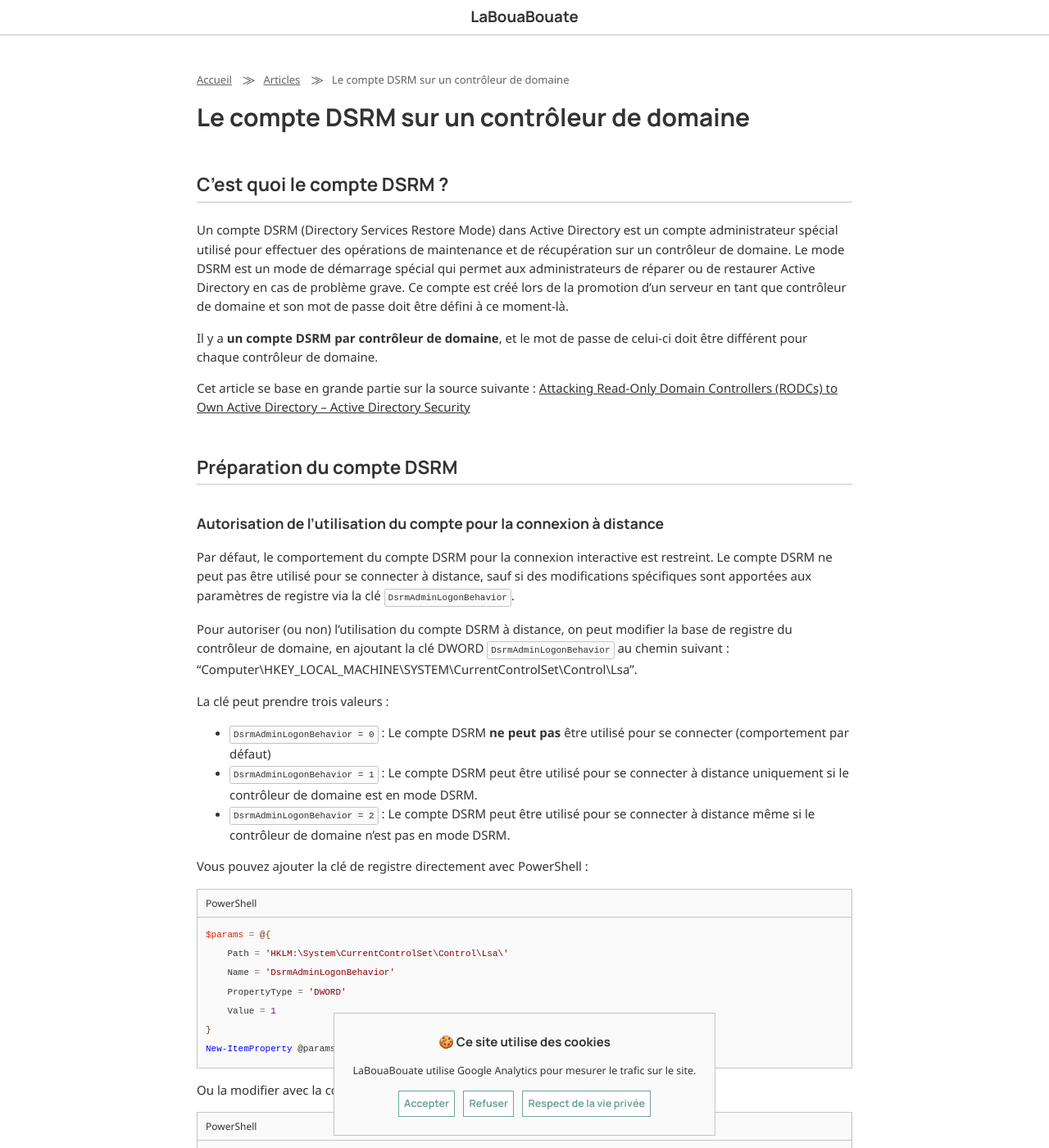
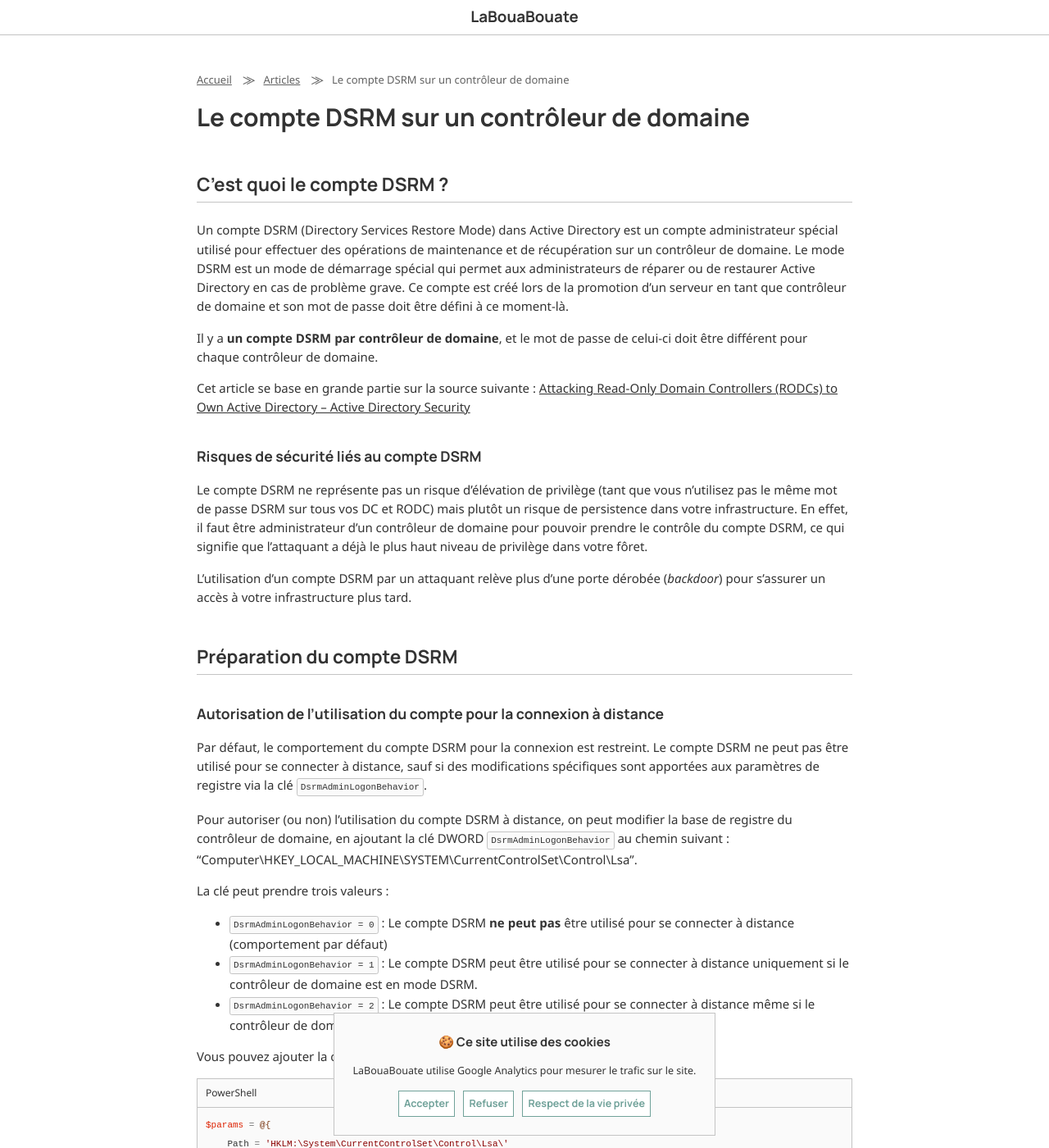
Before and after one commit to leobouard/leobouard.github.io, a Jekyll site: the page built from _posts/2025-02-24-compte-de-recuperation-rodc.md, in a window 1280 px wide and 1400 px high. Shown: the whole window at 82% size. Built offline with Jekyll 4.4.1, drawn with Linux system fonts in a browser that asks for light colours; nearby versions of some CDN libraries; some web fonts are replaced; some of the changed text lies outside the part shown.

Commit message:
Update 2025-02-24-compte-de-recuperation-rodc.md

````diff
--- a/_posts/2025-02-24-compte-de-recuperation-rodc.md
+++ b/_posts/2025-02-24-compte-de-recuperation-rodc.md
@@ -13,17 +13,23 @@
 
 Cet article se base en grande partie sur la source suivante : [Attacking Read-Only Domain Controllers (RODCs) to Own Active Directory – Active Directory Security](https://adsecurity.org/?p=3592)
 
+### Risques de sécurité liés au compte DSRM
+
+Le compte DSRM ne représente pas un risque d'élévation de privilège (tant que vous n'utilisez pas le même mot de passe DSRM sur tous vos DC et RODC) mais plutôt un risque de persistence dans votre infrastructure. En effet, il faut être administrateur d'un contrôleur de domaine pour pouvoir prendre le contrôle du compte DSRM, ce qui signifie que l'attaquant a déjà le plus haut niveau de privilège dans votre fôret.
+
+L'utilisation d'un compte DSRM par un attaquant relève plus d'une porte dérobée (*backdoor*) pour s'assurer un accès à votre infrastructure plus tard.
+
 ## Préparation du compte DSRM
 
 ### Autorisation de l'utilisation du compte pour la connexion à distance
 
-Par défaut, le comportement du compte DSRM pour la connexion interactive est restreint. Le compte DSRM ne peut pas être utilisé pour se connecter à distance, sauf si des modifications spécifiques sont apportées aux paramètres de registre via la clé `DsrmAdminLogonBehavior`.
+Par défaut, le comportement du compte DSRM pour la connexion est restreint. Le compte DSRM ne peut pas être utilisé pour se connecter à distance, sauf si des modifications spécifiques sont apportées aux paramètres de registre via la clé `DsrmAdminLogonBehavior`.
 
 Pour autoriser (ou non) l'utilisation du compte DSRM à distance, on peut modifier la base de registre du contrôleur de domaine, en ajoutant la clé DWORD `DsrmAdminLogonBehavior` au chemin suivant : "Computer\HKEY_LOCAL_MACHINE\SYSTEM\CurrentControlSet\Control\Lsa".
 
 La clé peut prendre trois valeurs :
 
-- `DsrmAdminLogonBehavior = 0` : Le compte DSRM **ne peut pas** être utilisé pour se connecter (comportement par défaut)
+- `DsrmAdminLogonBehavior = 0` : Le compte DSRM **ne peut pas** être utilisé pour se connecter à distance (comportement par défaut)
 - `DsrmAdminLogonBehavior = 1` : Le compte DSRM peut être utilisé pour se connecter à distance uniquement si le contrôleur de domaine est en mode DSRM.
 - `DsrmAdminLogonBehavior = 2` : Le compte DSRM peut être utilisé pour se connecter à distance même si le contrôleur de domaine n'est pas en mode DSRM.
 
@@ -69,12 +75,21 @@
 1. Dans un terminal de commande PowerShell, lancer l'utilitaire : `ntdsutil.exe`
 2. Entrer dans le mode "Reset DSRM Administrator Password" avec la commande : `set dsrm password`
 3. Sélection du compte  le mot de passe :
-  - Du serveur local : `reset password on server null`
-  - D'un serveur distant : `reset password on server servername.contoso.com` (ou servername.contoso.com correspond au nom DNS du serveur)
 
-> A ma connaissance, il n'y a aucun moyen simple d'obtenir l'âge du mot de passe DSRM sans synchroniser le compte avec le domaine.
+    - Du serveur local : `reset password on server null`
+    - D'un serveur distant : `reset password on server servername.contoso.com` (ou servername.contoso.com correspond au nom DNS du serveur)
+
+> A ma connaissance, il n'y a aucun moyen simple d'obtenir l'âge du mot de passe DSRM sans synchroniser le compte avec le domaine ou garder l’événement 4795 en mémoire.
 
 Documentation officielle de Microsoft sur le sujet : [How to reset the Directory Services Restore Mode administrator account password - Windows Server \| Microsoft Learn](https://learn.microsoft.com/en-us/troubleshoot/windows-server/active-directory/reset-directory-services-restore-mode-admin-pwd#reset-the-dsrm-administrator-password)
+
+#### Complexité du mot de passe
+
+Les règles de complexité du mot de passe DSRM se basent directement sur la Default Domain Password Policy sur les critères de longueur minimum et de complexité. Les autres paramètres (âge minimum ou maximum du mot de passe ou l'historique de mot de passe) sont ignorés.
+
+Si votre mot de passe ne respecte pas ces critères, vous obtiendrez l'erreur suivante : `WIN32 Error Code: 0x8c5. Error Message: The password does not meet the password policy requirements. Check the minimum password length, password complexity and password history requirements.`
+
+> Malgré le message d'erreur, je confirme que l'historique de mot de passe **n'est pas pris** en compte.
 
 #### Exemple
 
@@ -129,24 +144,50 @@
 
 Suivant la valeur indiquée dans la clé `DsrmAdminLogonBehavior`, les contraintes de connexions seront différentes.
 
-Si la valeur de la clé `DsrmAdminLogonBehavior = 2`, alors vous allez pouvoir vous connecter sans aucune contrainte. Si vous avez défini la valeur à 1 en revanche, vous allez devoir redémarrer le DC en mode DSRM.
+Si la valeur de la clé `DsrmAdminLogonBehavior = 2`, alors vous allez pouvoir vous connecter sans aucune contrainte. Si vous avez défini la valeur à 1 en revanche, vous avez deux options :
 
-### Redémarrage du contrôleur en mode DSRM
+1. Redémarrer le DC en mode DSRM pour pouvoir ouvrir une session
+2. Stopper le service Active Directory Domain Services pour pouvoir ouvrir un programme depuis une session déjà ouverte sur un autre compte
+
+### Option 1 - Redémarrage du contrôleur en mode DSRM
 
 Si vous avez encore une session ouverte sur le contrôleur de domaine, vous pouvez utiliser la commande suivante qui permettra de redémarrer sur le safeboot :
 
-```powershell
-bcdedit /set safeboot dsrepair
-shutdown -t 0 -r
+```cmd
+bcdedit.exe /set safeboot dsrepair
+shutdown.exe -t 0 -r
 ```
 
 N'oubliez pas qu'après avoir terminé les opérations nécessaires en mode DSRM, vous devrez réinitialiser la configuration de démarrage pour revenir à un démarrage normal. Vous pouvez le faire en utilisant la commande suivante :
 
-```powershell
-bcdedit /deletevalue safeboot
+```cmd
+bcdedit.exe /deletevalue safeboot
 ```
 
 Source : [Restart the domain controller in Directory Services Restore Mode: Active Directory \| Microsoft Learn](https://learn.microsoft.com/en-us/previous-versions/windows/it-pro/windows-server-2008-r2-and-2008/cc816897%28v=ws.10%29)
+
+### Option 2 - Arrêt du service Active Directory Domain Services
+
+Celui-ci est plutôt simple et ne nécessite pas de redémarrage :
+
+```powershell
+Stop-Service ntds -Force
+```
+
+L'arrêt du service NTDS sur le contrôleur de domaine va également arrêter les services suivants :
+
+- DFS Replication (`DFSR`)
+- DNS Server (`DNS`)
+- Intersite Messaging (`IsmServ`)
+- Kerberos Key Distribution Center (`Kdc`)
+
+Cette manipulation va vous permettre d'ouvrir un programme avec le compte DSRM (PowerShell par exemple) depuis une session déjà ouverte.
+
+Pour relancer les services :
+
+```powershell
+Start-Service ntds
+```
 
 ### Utilisation du compte DSRM
 
````
Also changed, not shown: other parts of _posts/2025-02-24-compte-de-recuperation-rodc.md (+3 -3 lines).
